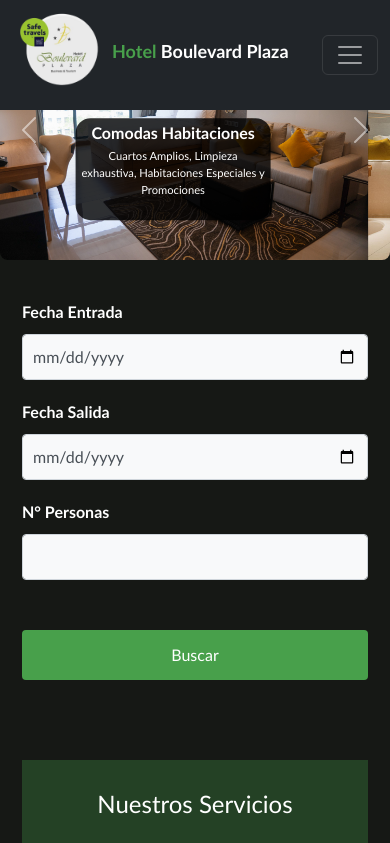
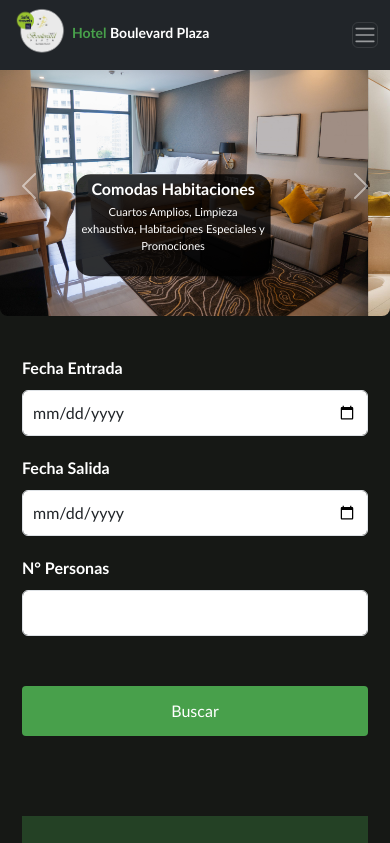
Before and after one commit to Linuxero18/HotelBoulevardPlaza, a plain HTML site: page index.html in a window 390 px wide. Shown: the top 843 px of the page. Drawn offline with nearby package versions, Linux system fonts and the light colour scheme.

Commit message:
aregle temas de responsive y inice con la pagina de busqueda de habitaciones

```diff
--- a/css/estilos.css
+++ b/css/estilos.css
@@ -3,6 +3,7 @@ body {
     font-family: 'Trebuchet MS', 'Lucida Sans Unicode', 'Lucida Grande', 'Lucida Sans', Arial, sans-serif;
     background-color: #161815;
     color: white;
+    margin-top: 56px;
 }
 a{
     text-decoration: none;
@@ -35,14 +36,13 @@ a{
 }
 
 .navbar-brand {
-    font-size: 23px;
+    font-size: 20px;
     font-weight: bold;
 }
 
 .navbar-nav .nav-link {
-    font-size: 18px;
+    font-size: 16px;
     margin-right: 20px;
-
 }
 
 /*////////////////////// Estilos del carrusel //////////////////////*/
@@ -53,7 +53,7 @@ a{
 
 .carousel-item {
     position: relative;
-    max-height: 780px; /* Ajusta este valor según tus necesidades */
+    max-height: 750px; /* Ajusta este valor según tus necesidades */
 }
 
 .carousel-content {
@@ -76,12 +76,6 @@ a{
 .carousel-content p {
     font-size: 1rem;
     color: white; /* Color del texto */
-}
-
-/*////////////////////// Estilos de la sección Buscar //////////////////////*/
-
-.form-section{
-    padding: 10px;
 }
 
 /*////////////////////// Estilos de la sección Servicios //////////////////////*/
@@ -150,6 +144,7 @@ a{
 
 /*////////////////////// Estilos del formulario //////////////////////*/
 .form-section {
+    padding: 10px;
     margin-top: 30px;
     margin-bottom: 30px;
 }
@@ -170,13 +165,7 @@ a{
 }
 
 .form-control {
-    width: 100%;
     padding: 10px;
-    box-sizing: border-box;
-    border: 1px solid #ced4da;
-    border-radius: 4px;
-    background-color: #f8f9fa;
-    color: #495057;
 }
 
 .container-fluid.bg-success {
@@ -190,13 +179,23 @@ a{
 @media (max-width: 767px) {
     /* Estilos de la barra de navegación en dispositivos móviles */
     .navbar-brand {
-        font-size: 18px;
+        font-size: 14px;
+    }
+
+    .navbar-brand img {
+        width: 60px;
+        height: 60px;
+    }
+    .navbar-toggler {
+        padding: 0px;
+        font-size: 16px;
     }
 
     .navbar-nav .nav-link {
         font-size: 15px;
         margin-right: 8px;
     }
+
 
     /* Estilos de la sección "Servicios" en dispositivos móviles */
     .services h2 {
--- a/index.html
+++ b/index.html
@@ -11,10 +11,10 @@
 <script>
     window.onload = function()
     {
-        var fecha = new Date();
-        var dia = fecha.getDate();
-        var mes = fecha.getMonth() + 1;
-        var ano = fecha.getFullYear();
+        let fecha = new Date();
+        let dia = fecha.getDate();
+        let mes = fecha.getMonth() + 1;
+        let ano = fecha.getFullYear();
 
         if(dia < 10) {
            dia = '0' + dia;}
@@ -27,10 +27,10 @@
         document.getElementById("fechaSalida").setAttribute("min", fecha);
     }
 
-
 </script>
 <body>
     <!---------------------- BARRA DE NAVEGACIÓN ---------------------->
+    <div>
         <nav class="navbar navbar-expand-md navbar-dark bg-dark fixed-top">
             <div class="container">
                 <a href="#" class="navbar-brand"><span class="color-hotel"><sup><img src="img/logo-empresa-removebg-preview.png" alt="" width="100" height="100"></sup>Hotel</span> Boulevard Plaza</a>
@@ -46,7 +46,7 @@
                             <a href="#Servicios" class="nav-link">Servicios</a>
                         </li>
                         <li class="nav-item">
-                        <a href="#Habitaciones" class="nav-link">Habitaciones</a>
+                            <a href="habitaciones.html" class="nav-link">Habitaciones</a>
                         </li>
                         <li class="nav-item">
                             <a href="#contacto" class="nav-link">Contacto</a>
@@ -55,10 +55,11 @@
                 </div>
             </div>
         </nav>
+    </div>
     <!---------------------- FIN BARRA DE NAVEGACIÓN ---------------------->
 
 
-    <!---------------------- INICIO DE SLIDER ---------------------->
+    <!---------------------- INICIO DE CAROUSEL ---------------------->
 
     <div id="carouselExample" class="carousel slide" data-bs-ride="carousel">
         <div class="carousel-inner">
@@ -104,12 +105,12 @@
 
 
 
-    <!---------------------- FIN DE SLIDER ---------------------->
+    <!---------------------- FIN DE CAROUSEL ---------------------->
 
 
     <!---------------------- INICIO BUSCAR--------------------->
 
-    <section id="Buscar" class="form-section">
+    <form id="buscarForm" class="form-section" action="habitaciones.html">
         <div class="container">
             <div class="row">
                 <div class="col-md-3">
@@ -127,7 +128,7 @@
                 <div class="col-md-3">
                     <div class="form-group">
                         <label for="numPersonas" class="form-label">N° Personas</label>
-                        <input type="number" class="form-control personas" id="numPersonas" min="1" max="6" required>
+                        <input type="number" class="form-control personas" id="numPersonas" min="1" max="5" required>
                     </div>
                 </div>
                 <div class="col-md-3 button-container">
@@ -135,7 +136,7 @@
                 </div>
             </div>
         </div>
-    </section>
+    </form>
 
     <!---------------------- FIN BUSCAR ---------------------->
 
@@ -268,7 +269,7 @@
             </div>
         </div>
     </section>
-    <!---------------------- FIN SECTION PORTFOLIO ---------------------->
+    <!---------------------- FIN SECTION HABITACIONES ---------------------->
 
 
     <!---------------------- INICIO SECTION CONTACTO ---------------------->
@@ -326,13 +327,11 @@
             <p class="text-white"><a href="">Inicia Sesión Admin</a></p>
             <div class="social-icons">
                 <a href="#" class="text-white"><i class="bi bi-facebook"></i></a>
-                <a href="#" class="text-white"><i class="bi bi-twitter"></i></a>
                 <a href="#" class="text-white"><i class="bi bi-instagram"></i></a>
-                <a href="#" class="text-white"><i class="bi bi-linkedin"></i></a>
             </div>
         </div>
     </footer>
     <!---------------------- FIN FOOTER ---------------------->
-
-    <script src="https://cdn.jsdelivr.net/npm/bootstrap@5.3.2/dist/js/bootstrap.bundle.min.js" integrity="sha384-C6RzsynM9kWDrMNeT87bh95OGNyZPhcTNXj1NW7RuBCsyN/o0jlpcV8Qyq46cDfL" crossorigin="anonymous"></script></body>
+    <script src="https://cdn.jsdelivr.net/npm/bootstrap@5.3.2/dist/js/bootstrap.bundle.min.js" integrity="sha384-C6RzsynM9kWDrMNeT87bh95OGNyZPhcTNXj1NW7RuBCsyN/o0jlpcV8Qyq46cDfL" crossorigin="anonymous"></script>
+</body>
 </html>
```
Also changed, not shown: habitaciones.html (added, +53 -0 lines). Lines whose indentation alone changed are shown as unchanged.
